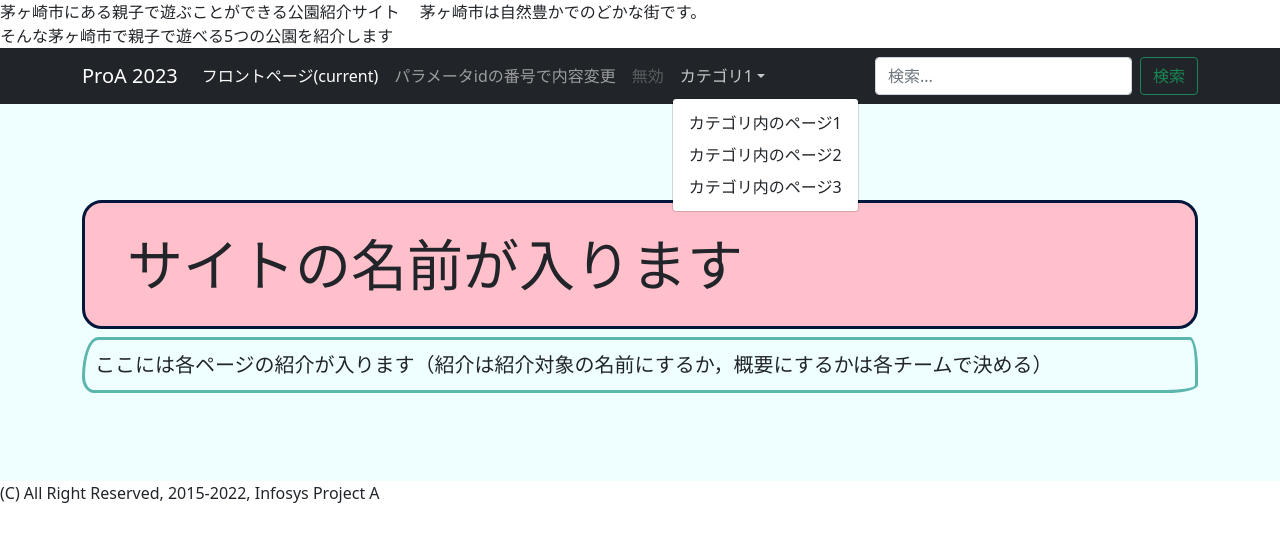
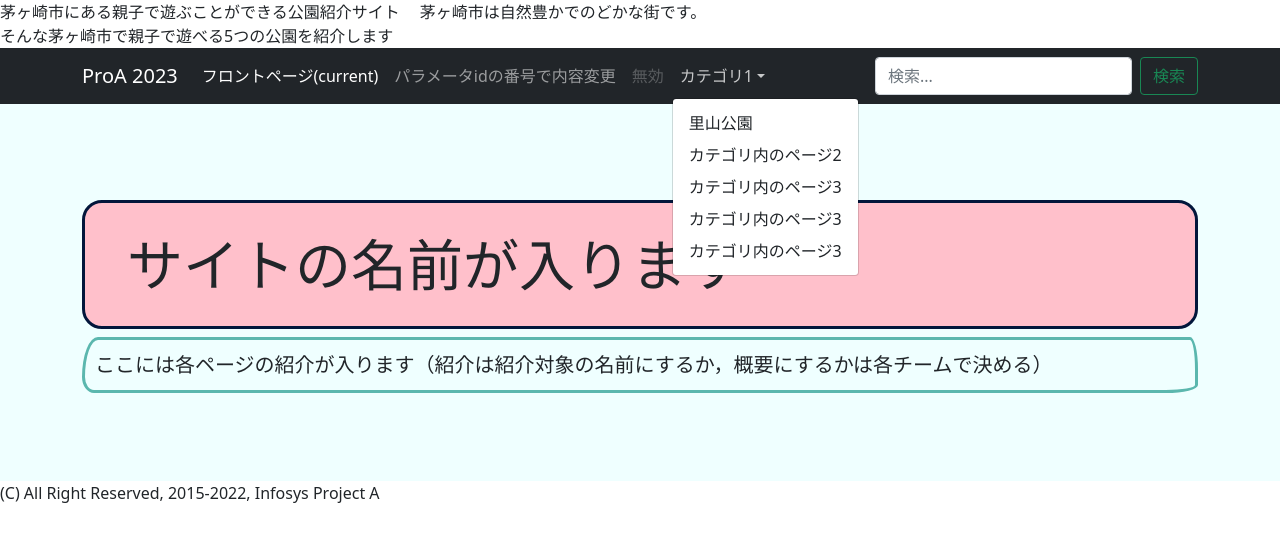
Before and after one commit to InfosysProjectA-2023/2023-project2-g, a plain HTML site: page docs/index.html in a window 1280 px wide. Both pictures are taken after a click on the button "カテゴリ1". Drawn offline with nearby package versions, Linux system fonts and the light colour scheme.

Commit message:
Update index.html

```diff
--- a/docs/index.html
+++ b/docs/index.html
@@ -38,9 +38,11 @@
             <li class="nav-item dropdown"><!-- カテゴリ別のメニュー項目を作る場合などに利用する．なお，hrefのリンク先は各チームで修正すること -->
               <a href="#" class="nav-link dropdown-toggle" role="button" data-bs-toggle="dropdown" aria-haspopup="true" aria-expanded="false">カテゴリ1</a>
               <ul class="dropdown-menu">
-                <li><a class="dropdown-item" href="./detail_example.html?id=1">カテゴリ内のページ1</a></li>
-                <li><a class="dropdown-item" href="./detail_example.html?id=2">カテゴリ内のページ2</a></li>
-                <li><a class="dropdown-item" href="./detail_example.html?id=3">カテゴリ内のページ3</a></li>
+                <li><a class="dropdown-item" href="./detail_example.html?id=0">里山公園</a></li>
+                <li><a class="dropdown-item" href="./detail_example.html?id=1">カテゴリ内のページ2</a></li>
+                <li><a class="dropdown-item" href="./detail_example.html?id=2">カテゴリ内のページ3</a></li>
+		<li><a class="dropdown-item" href="./detail_example.html?id=3">カテゴリ内のページ3</a></li>
+		<li><a class="dropdown-item" href="./detail_example.html?id=4">カテゴリ内のページ3</a></li>
                 <!-- 適宜，カテゴリ内のページがあれば，個々に項目を追加（あるいは，削除）-->
               </ul>
             </li>
```
